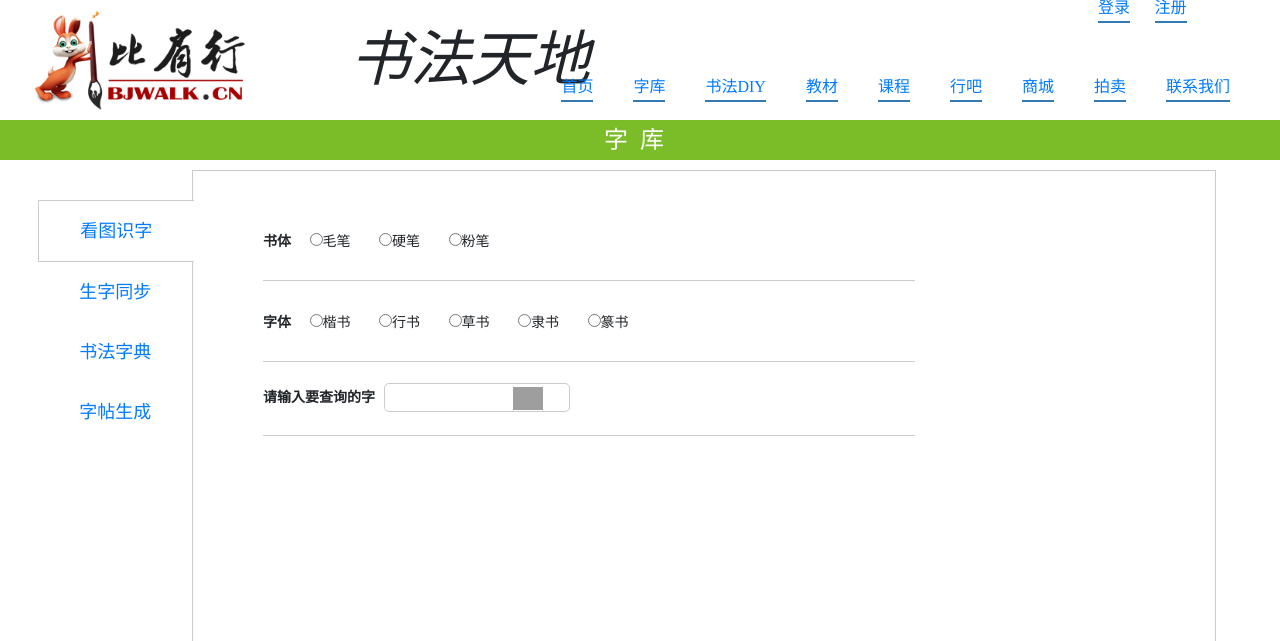
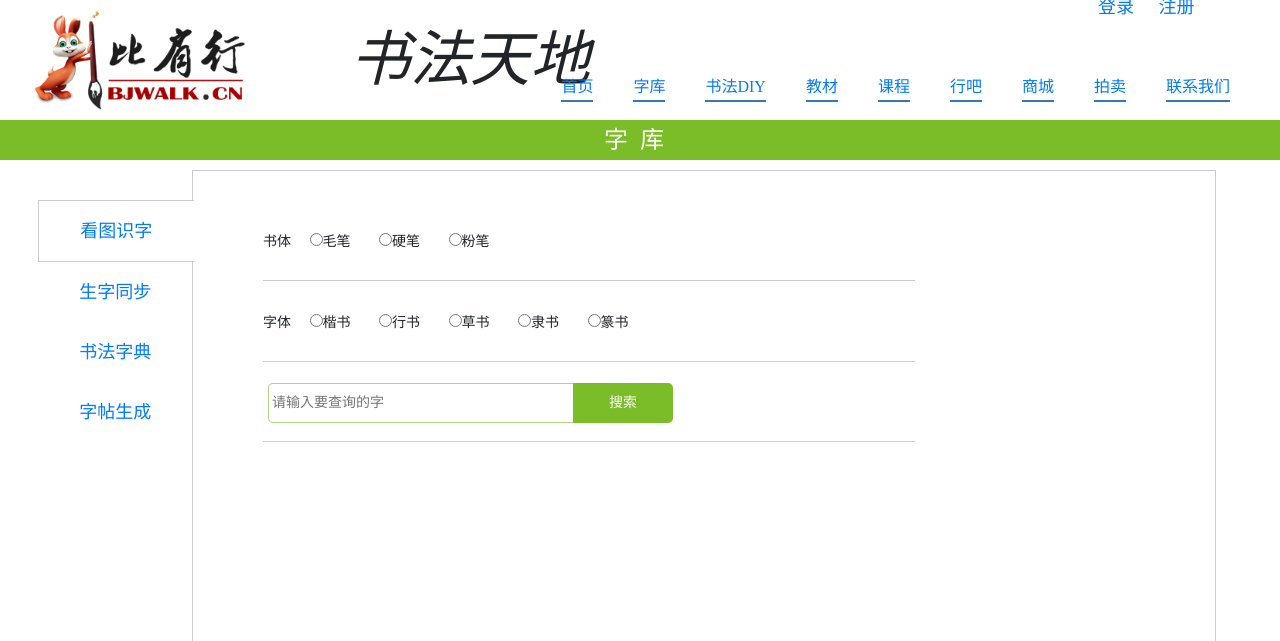
Before and after one commit to TakikuZhu/BijianxingWeb, a PHP site: page /DbName/library/dict1 in a window 1280 px wide. Shown: the top 641 px of the page. Run offline with PHP 8.4, Linux system fonts and the light colour scheme; some libraries are stand-ins or nearby versions; grey boxes are pictures that could not be loaded.

Commit message:
修改dict1页面及调整相应的样式

```diff
--- a/application/library/view/dict1/dict1.html
+++ b/application/library/view/dict1/dict1.html
@@ -35,9 +35,9 @@
 							<hr />
 						</li>
 						<li style="position: relative;">
-							<label class="title">请输入要查询的字</label>
-							<input id="wordName" type="text" name="_name" />
-							<div class="search_btn" onclick=""></div>
+							<!--<label class="title">请输入要查询的字</label>-->
+							<input id="wordName" class="search_box_style1" type="text" name="_name" placeholder="请输入要查询的字"/>
+							<div class="search_box_btn_style1 search_btn" onclick="">搜索</div>
 							<label id="warning"></label>
 							<hr />
 						</li>
--- a/application/library/view/header.html
+++ b/application/library/view/header.html
@@ -29,7 +29,7 @@
 					<a href="../../">首页</a>
 				</li>
 				<li>
-					<a href="">字库</a>
+					<a href="dict1">字库</a>
 				</li>
 				<li>
 					<a href="fontSelect">书法DIY</a>
--- a/public/static/index/css/common.css
+++ b/public/static/index/css/common.css
@@ -19,7 +19,7 @@ header {
 	min-width: 1200px;
 }
 
-header a{
+header ._liMenu_1 a{
 	font-size: 16px;
 	padding-bottom: 5px;
 	border-bottom: 2px solid #337ab7;
@@ -155,7 +155,7 @@ footer div img{
 }
 #l_login_list{
 	display: none;
-	margin-top: -20px;
+	/*margin-top: -20px;*/
 	width: 150px;
 	box-shadow: 0 0 3px 1px #6cf;
 }
@@ -179,3 +179,6 @@ footer div img{
 	height: 50px;
 	border-radius:25px ;
 }
+.right_box label{
+	font-weight: 400;
+}
--- a/public/static/libraryResources/css/dict1.css
+++ b/public/static/libraryResources/css/dict1.css
@@ -272,3 +272,27 @@
 .comment_right_tit label{
 	margin-right: 140px;
 }
+
+
+.search_box_style1{
+	padding: 10px;
+	width: 400px;
+	height: 40px;
+	border-color: rgba(123,189,40,.6);
+	border-width: 1px;
+	box-sizing: border-box;
+}
+.search_box_btn_style1 {
+	background: rgba(123,189,40,1);
+	text-align: center;
+	height: 40px;
+	width: 100px;
+	left: 310px;
+	border-radius: 0 5px 5px 0;
+	color: #fff;
+	line-height: 40px;
+}
+.search_box .search_box_style1{
+	border-color: rgba(123,189,40,.6);
+
+}
```
